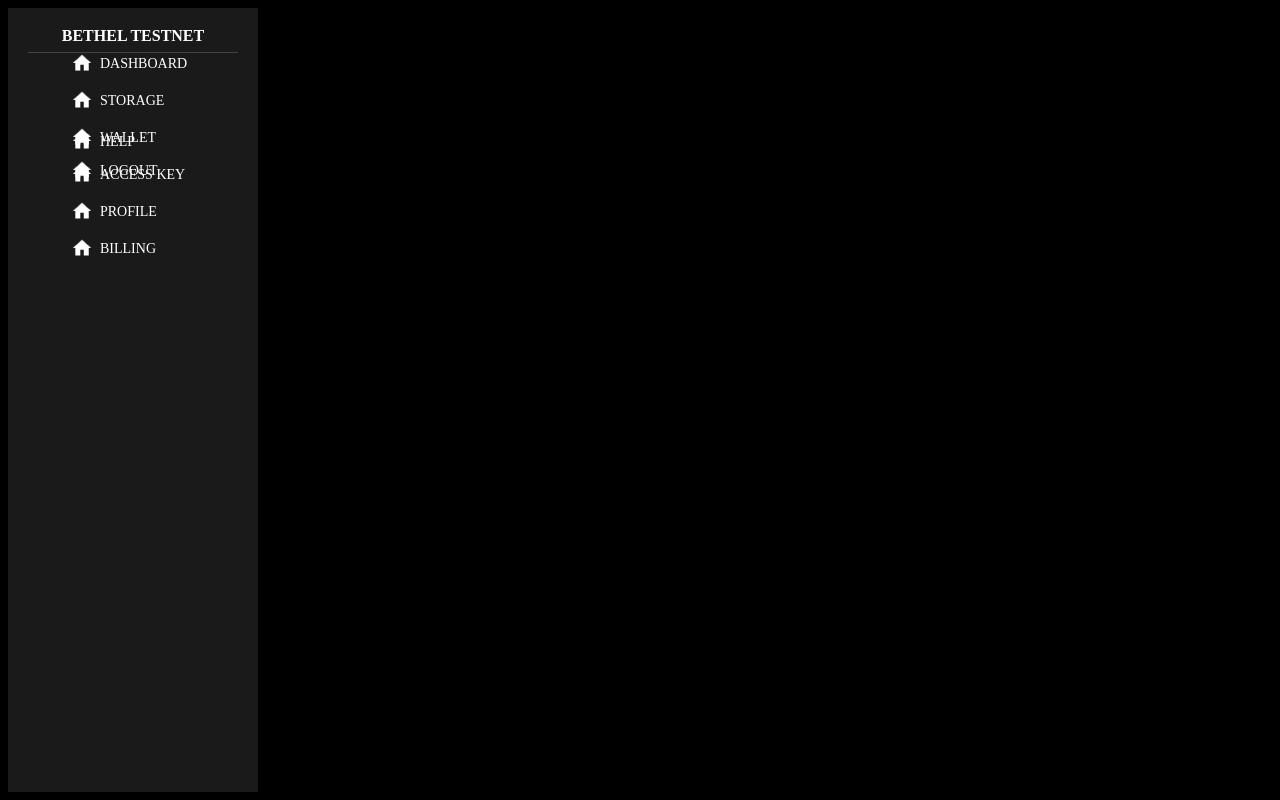
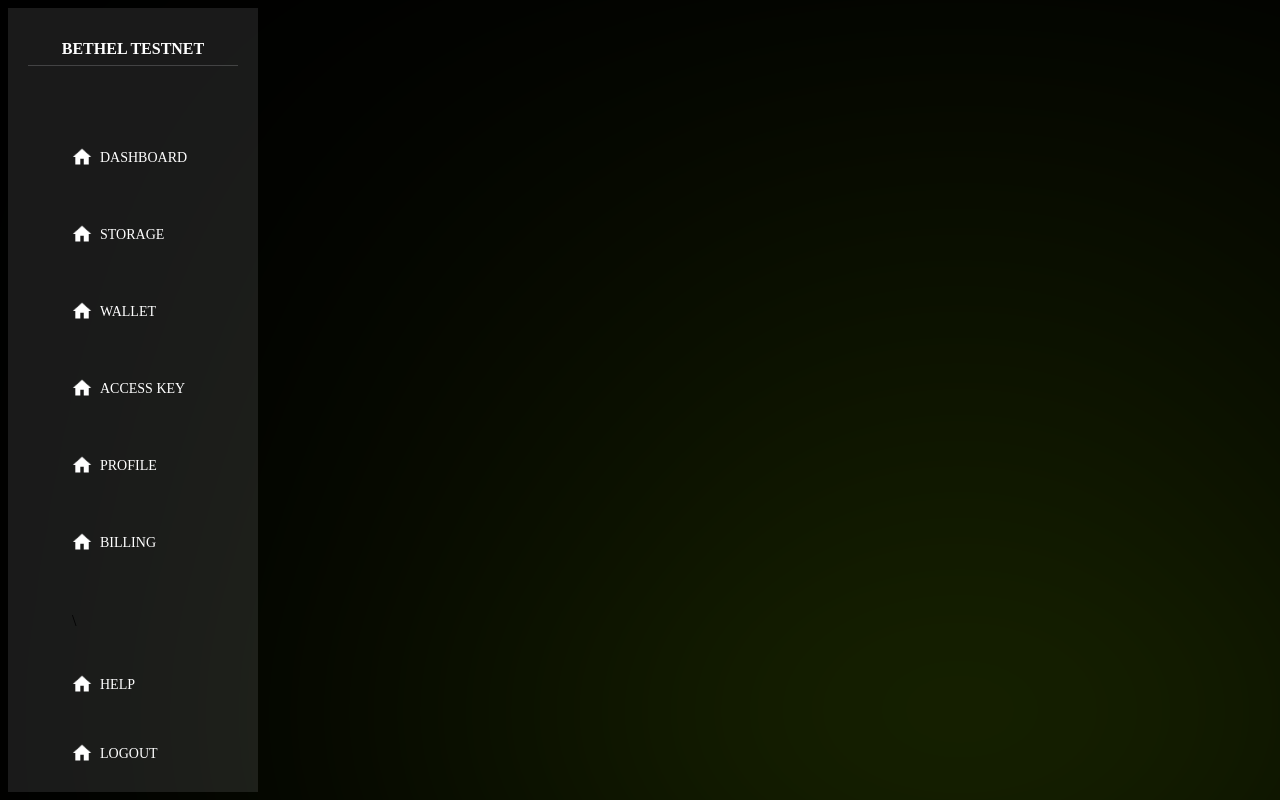
Before and after one commit to asindu99/bethel-dashboard-demo-react.js, a React (Create React App) app: page / in a window 1280 px wide. Built offline with nearby package versions, Linux system fonts and the light colour scheme; a web font is replaced by a local one.

Commit message:
done some changes

```diff
--- a/src/components/Dashboard-Home.jsx
+++ b/src/components/Dashboard-Home.jsx
@@ -3,7 +3,7 @@ import React from 'react'
 function DashboardHome() {
   return (
     <div>
-        dsadasdsda
+
     </div>
   )
 }
--- a/src/components/Main-Content.jsx
+++ b/src/components/Main-Content.jsx
@@ -10,10 +10,12 @@ import DashboardProfile from "./Dashboard-Profile";
 function MainContent() {
   return (
     <div className="bg-black h-screen">
+      <div className="right-0 absolute bg-[#aaff00]/100 blur-[300px] bottom-0 w-[50%] h-[200px] rounded-t-[400px] z-[0]">
+      </div>
       <SideBar />
       <Navbar />
 
-      <div className="bg-red-400 mt-14 pl-[280px] w-full">
+      <div className="bg-red-400 mt-14 pl-[280px] w-full z-[100]">
         <Routes>
           <Route path="/dashboard/" element={<DashboardHome />} />
           <Route path="/dashboard/storage" element={<DashboardStorage />} />
--- a/src/components/Side-Bar.jsx
+++ b/src/components/Side-Bar.jsx
@@ -6,16 +6,17 @@ function SideBar() {
     // side nav bar
     <div className='fixed left-2 w-[250px] bg-white/10 backdrop:blur-xl border-white top-2 bottom-2 p-2'>
         {/* inside contenet */}
-        <div className='flex flex-col '>
+        <div className='flex flex-col items-baseline justify-around h-full'>
           {/* inside flex boxes */}
 
           {/* topic */}
-          <div className='w-full flex flex-col justify-center items-center mt-2'>
+          <div className='w-full flex flex-col justify-center items-center'>
             <h1 className='text-white font-bold'>BETHEL TESTNET</h1>
             <hr className='w-[90%] mt-1 opacity-20' />
           </div>
+          {/* end-topic */}
 
-          <div className='flex flex-col items-start justify-center gap-4 px-14 w-full '>
+          <div className='flex flex-col items-start justify-center gap-14 mt-10 px-14 w-full '>
 
             {/* start-dashboard */}
             <div className='flex '>
@@ -32,7 +33,7 @@ function SideBar() {
             </div>
             {/* end-dashboard */}
 
-            {/* start-dashboard */}
+            {/* start-storage */}
             <div className='flex'>
               <div>
                 {/* start-inside box */}
@@ -45,7 +46,7 @@ function SideBar() {
                 {/* end-insidebox */}
               </div>
             </div>
-            {/* end-dashboard */}
+            {/* end-storage */}
 
             {/* start-dashboard */}
             <div className='flex'>
@@ -105,11 +106,12 @@ function SideBar() {
                 {/* end-insidebox */}
               </div>
             </div>
-            {/* end-dashboard */}
+            {/* end-dashboard */}\
 
+          </div>
 
-            {/* START-HELP AND LOGOUT FUNC */}
-            <div className='flex flex-col gap-2 absolute'>
+          {/* START-HELP AND LOGOUT FUNC */}
+            <div className='flex flex-col gap-y-12 justify-center w-full px-14'>
                 {/* start-dashboard */}
               <div className='flex'>
                 <div>
@@ -144,9 +146,6 @@ function SideBar() {
             {/* END-HELP AND LOGOUT */}
 
 
-          </div>
-
-
         </div>
         {/* end of inside content */}
     </div>
```
